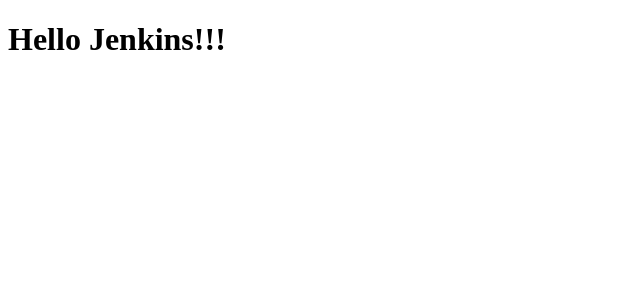
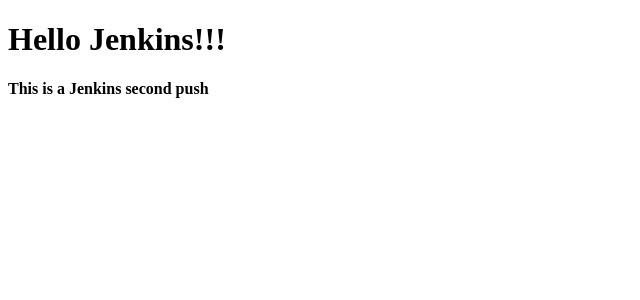
Before and after one commit to Tejasreep/ANgularWithJenkins, an Angular app: page / in a window 1280 px wide. Shown: the top 300 px of the page, without its empty margins (0-640 px from the left). Built offline with nearby package versions, Linux system fonts and the light colour scheme; what angular-in-memory-web-api would draw is missing.

Commit message:
changed text

```diff
--- a/src/app/app.component.html
+++ b/src/app/app.component.html
@@ -1,3 +1,4 @@
 <div class="container">
     <h1>Hello Jenkins!!!</h1>
+    <h4>This is a Jenkins second push</h4>
 </div>
```
